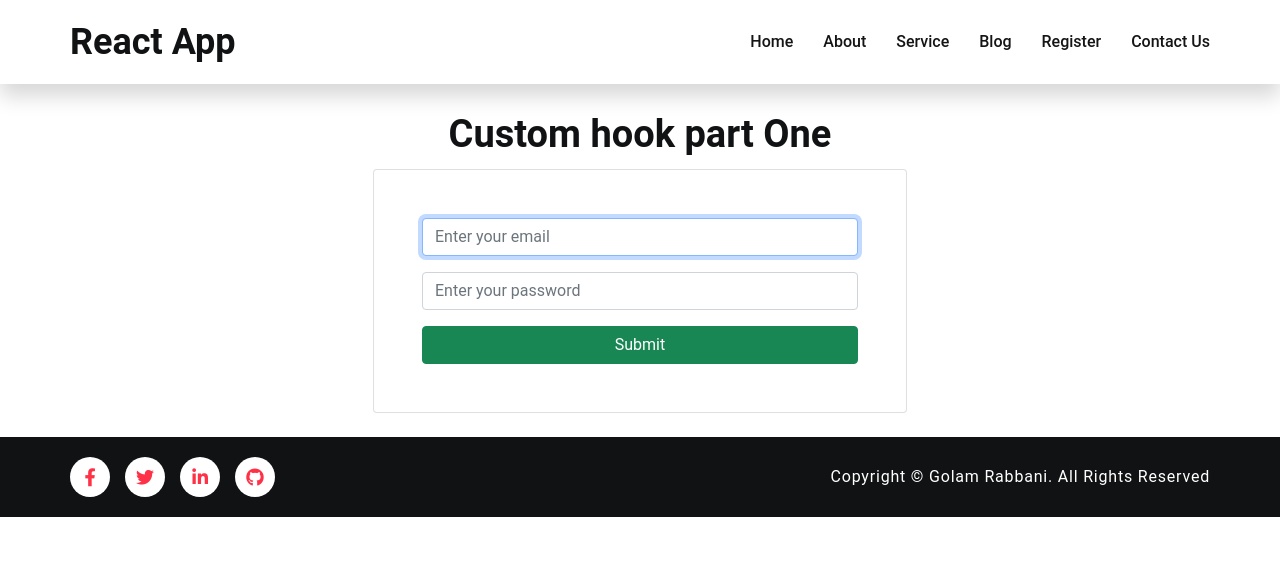
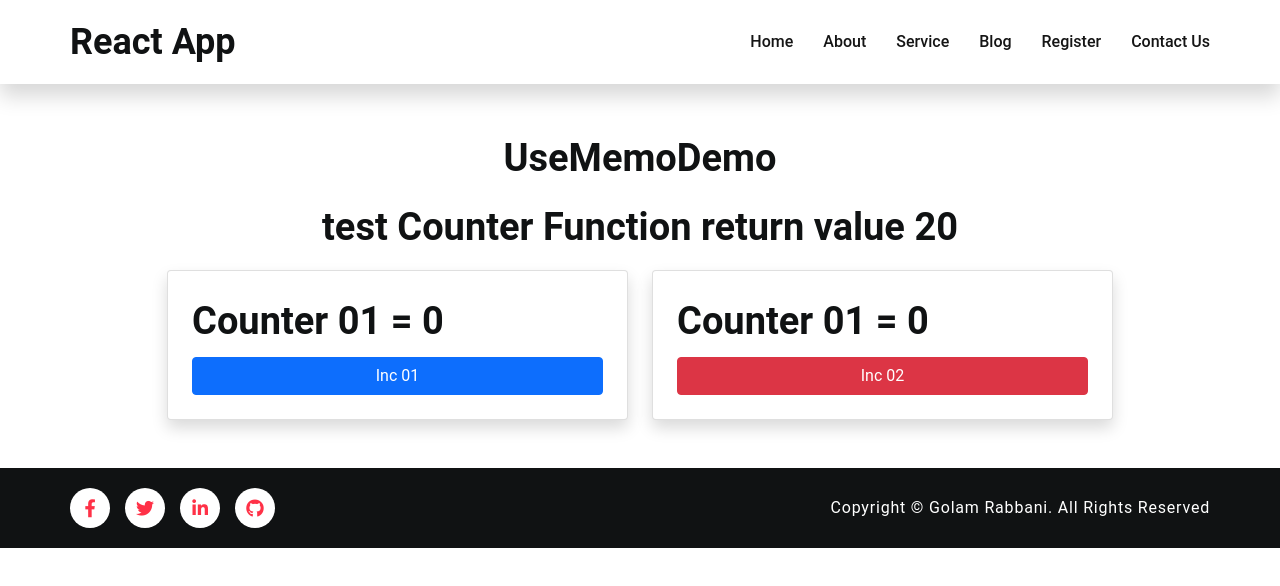
Before and after one commit to rabbani6020/core-react, a React (Create React App) app: page / in a window 1280 px wide. Shown: the top 586 px of the page. Built offline with nearby package versions, Linux system fonts and the light colour scheme; no server answers.

Commit message:
useCallback and usemeo hook

```diff
--- a/src/App.js
+++ b/src/App.js
@@ -56,6 +56,8 @@ import UseContextDemoTwo from "./components/use_context";
 import FetchDataWithUseReducer from "./components/hooks/use_reducer/part_5";
 import CardCompOne from "./components/styles/part_1/card";
 import CustomHookOne from "./components/hooks/custom_hook/part_1";
+import UseMemoDemo from "./components/hooks/use_memo";
+import UseCallBackDemo from "./components/hooks/use_callback";
 
 function App() {
   return (
@@ -79,7 +81,8 @@ function App() {
               <UserForm />
             </Route>
             <Route exact path="/">
-              <CustomHookOne />
+              <UseMemoDemo />
+              {/* <UseCallBackDemo /> */}
             </Route>
           </Switch>
         </Layout>
--- /dev/null
+++ b/src/components/hooks/use_callback/decrement_button.jsx
@@ -0,0 +1,13 @@
+import React from "react";
+const DecrementButton = ({ decrementHandler, children }) => {
+  console.log(children);
+  return (
+    <>
+      <button className="btn btn-primary" onClick={decrementHandler}>
+        {children}
+      </button>
+    </>
+  );
+};
+
+export default React.memo(DecrementButton);
--- /dev/null
+++ b/src/components/hooks/use_callback/greeting.jsx
@@ -0,0 +1,13 @@
+import React from "react";
+const Greeting = () => {
+  console.log(`I am Greeings....`);
+  return (
+    <>
+      <div>
+        <h2 className="mb-4">Hi i am useCallback Hooks</h2>
+      </div>
+    </>
+  );
+};
+
+export default React.memo(Greeting);
--- /dev/null
+++ b/src/components/hooks/use_callback/increment_button.jsx
@@ -0,0 +1,13 @@
+import React from "react";
+const IncrementButton = ({ incrementHandler, children }) => {
+  console.log(children);
+  return (
+    <>
+      <button className="btn btn-success" onClick={incrementHandler}>
+        {children}
+      </button>
+    </>
+  );
+};
+
+export default React.memo(IncrementButton);
--- /dev/null
+++ b/src/components/hooks/use_callback/index.jsx
@@ -0,0 +1,75 @@
+import React, { useState, useCallback } from "react";
+import DecrementButton from "./decrement_button";
+import Greeting from "./greeting";
+import IncrementButton from "./increment_button";
+import ResetButton from "./reset_button";
+import ShowCount from "./show_count";
+
+const UseCallBackDemo = () => {
+  const [count1, setCount1] = useState(0);
+  const [count2, setCount2] = useState(0);
+
+  const incrementHandler1 = useCallback(() => {
+    setCount1(count1 + 1);
+  }, [count1]);
+  const decrementHandler1 = useCallback(() => {
+    setCount1(count1 - 1);
+  }, [count1]);
+  const incrementHandler2 = useCallback(() => {
+    setCount2(count2 + 1);
+  }, [count2]);
+  const decrementHandler2 = useCallback(() => {
+    setCount2(count2 - 1);
+  }, [count2]);
+  const resettHandler1 = useCallback(() => {
+    setCount1(0);
+  }, [count1]);
+  const resettHandler2 = useCallback(() => {
+    setCount2(0);
+  }, [count2]);
+
+  return (
+    <>
+      <div className="py-5">
+        <h2 className="text-center text-decoration-underline">useCallback Demo</h2>
+        <Greeting />
+        <div className="row">
+          <div className="col-lg-6">
+            <div className="card p-4 shadow">
+              <ShowCount count={count1}>Counter 01</ShowCount>
+              <div className="d-flex align-items-center gap-3">
+                <IncrementButton incrementHandler={incrementHandler1}>
+                  Inc Button 01
+                </IncrementButton>
+                <DecrementButton decrementHandler={decrementHandler1}>
+                  Dec Button 01
+                </DecrementButton>
+                <ResetButton resetHandler={resettHandler1}>
+                  Res Button 01
+                </ResetButton>
+              </div>
+            </div>
+          </div>
+          <div className="col-lg-6">
+            <div className="card p-4 shadow">
+              <ShowCount count={count2}>Counter 02</ShowCount>
+              <div className="d-flex align-items-center gap-3">
+                <IncrementButton incrementHandler={incrementHandler2}>
+                  Inc Button 02
+                </IncrementButton>
+                <DecrementButton decrementHandler={decrementHandler2}>
+                  Dec Button 02
+                </DecrementButton>
+                <ResetButton resetHandler={resettHandler2}>
+                  Res Button 02
+                </ResetButton>
+              </div>
+            </div>
+          </div>
+        </div>
+      </div>
+    </>
+  );
+};
+
+export default UseCallBackDemo;
--- /dev/null
+++ b/src/components/hooks/use_callback/reset_button.jsx
@@ -0,0 +1,13 @@
+import React from "react";
+const ResetButton = ({ resetHandler, children }) => {
+  console.log(children);
+  return (
+    <>
+      <button className="btn btn-danger" onClick={resetHandler}>
+        {children}
+      </button>
+    </>
+  );
+};
+
+export default React.memo(ResetButton);
--- /dev/null
+++ b/src/components/hooks/use_callback/show_count.jsx
@@ -0,0 +1,13 @@
+import React from "react";
+const ShowCount = ({ count, children }) => {
+  console.log(children);
+  return (
+    <>
+      <h2>
+        {children} = {count}
+      </h2>
+    </>
+  );
+};
+
+export default React.memo(ShowCount);
--- /dev/null
+++ b/src/components/hooks/use_memo/index.jsx
@@ -0,0 +1,51 @@
+import React, { useState, useMemo } from "react";
+
+const UseMemoDemo = () => {
+  const [count1, setCount1] = useState(0);
+  const [count2, setCount2] = useState(0);
+
+  const increment1 = () => {
+    setCount1(count1 + 1);
+  };
+  const increment2 = () => {
+    setCount2(count2 + 1);
+  };
+
+  const testInc = useMemo(() => {
+    let i = 0;
+    while (i < 500000000) i++;
+    return count1 + 20;
+  }, [count1]);
+
+  return (
+    <>
+      <div className="py-5">
+        <h2 class="text-center mb-3">UseMemoDemo</h2>
+        <h2 class="text-center mb-3">
+          {" "}
+          test Counter Function return value {testInc}
+        </h2>
+        <div className="row justify-content-center">
+          <div className="col-lg-5">
+            <div className="card p-4 shadow">
+              <h2>Counter 01 = {count1}</h2>
+              <button className="btn btn-primary" onClick={increment1}>
+                Inc 01
+              </button>
+            </div>
+          </div>
+          <div className="col-lg-5">
+            <div className="card p-4 shadow">
+              <h2>Counter 01 = {count2}</h2>
+              <button className="btn btn-danger" onClick={increment2}>
+                Inc 02
+              </button>
+            </div>
+          </div>
+        </div>
+      </div>
+    </>
+  );
+};
+
+export default UseMemoDemo;
```
